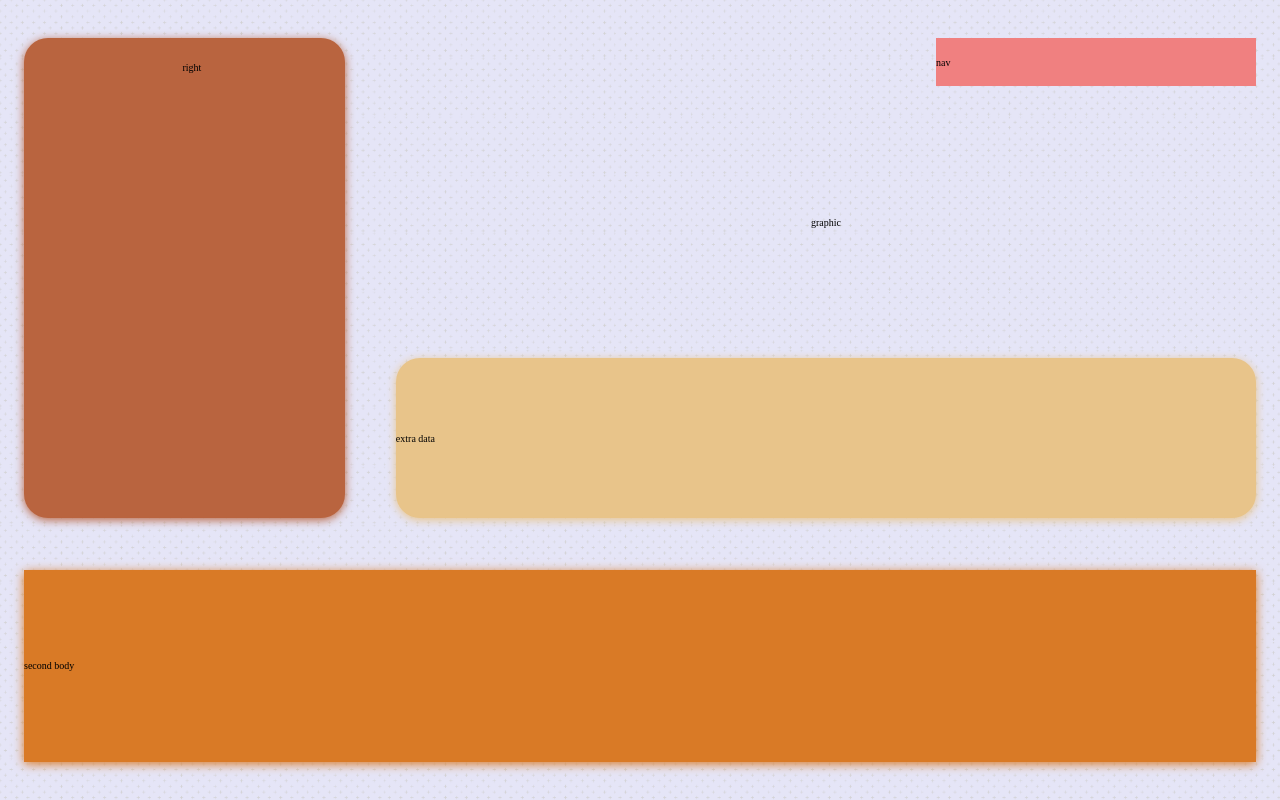
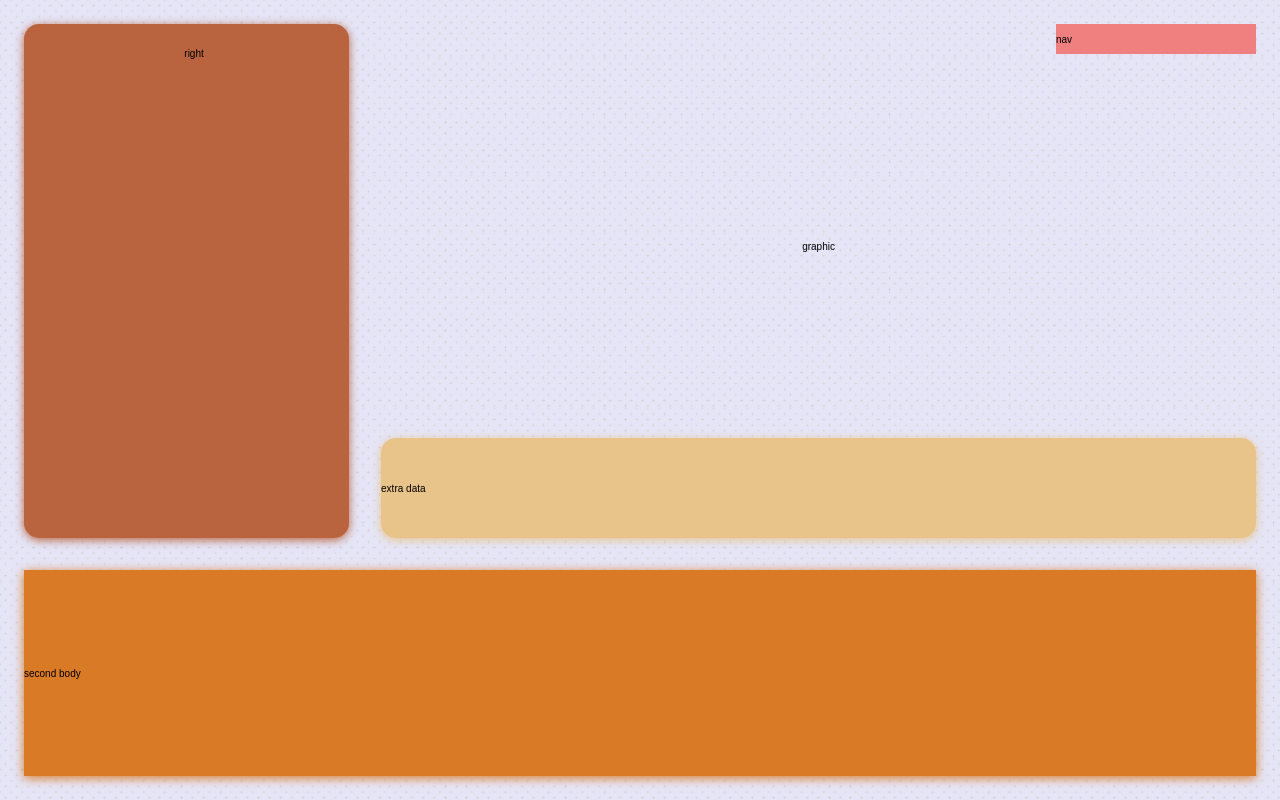
Before and after one commit to seba-krawiec/weatherApp, a React (Create React App) app: page / in a window 1280 px wide. Shown: the top 800 px of the page. Built offline with nearby package versions, Linux system fonts and the light colour scheme.

Commit message:
global reset fix

```diff
--- a/public/globalReset.css
+++ b/public/globalReset.css
@@ -4,7 +4,11 @@
     box-sizing: border-box;
   }
 
+  html{
+    font-size: 62.5%;
+  }
+
   body{
     box-sizing: inherit;
-    font-size: 62.5%;
+    font-family: sans-serif;
   }
```
